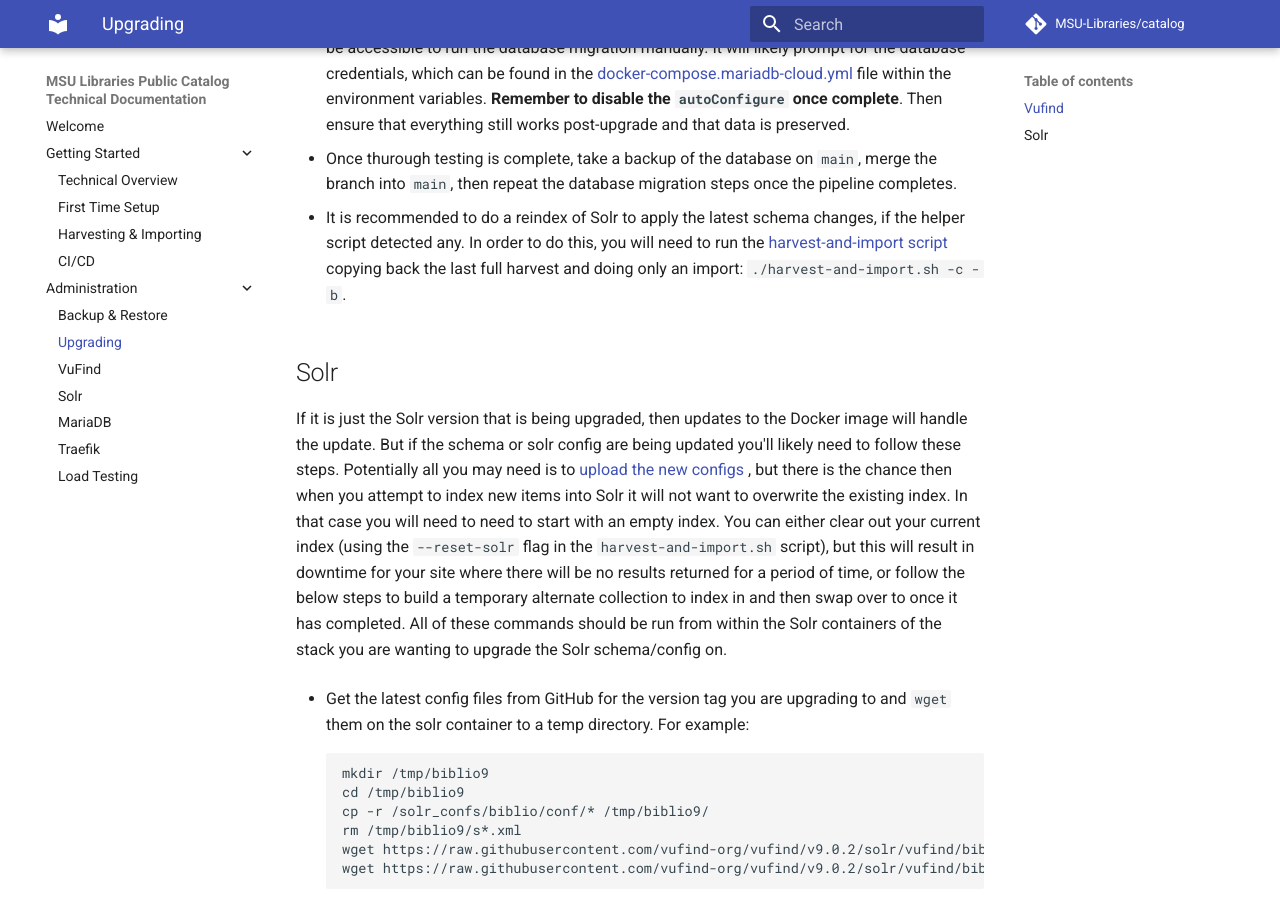
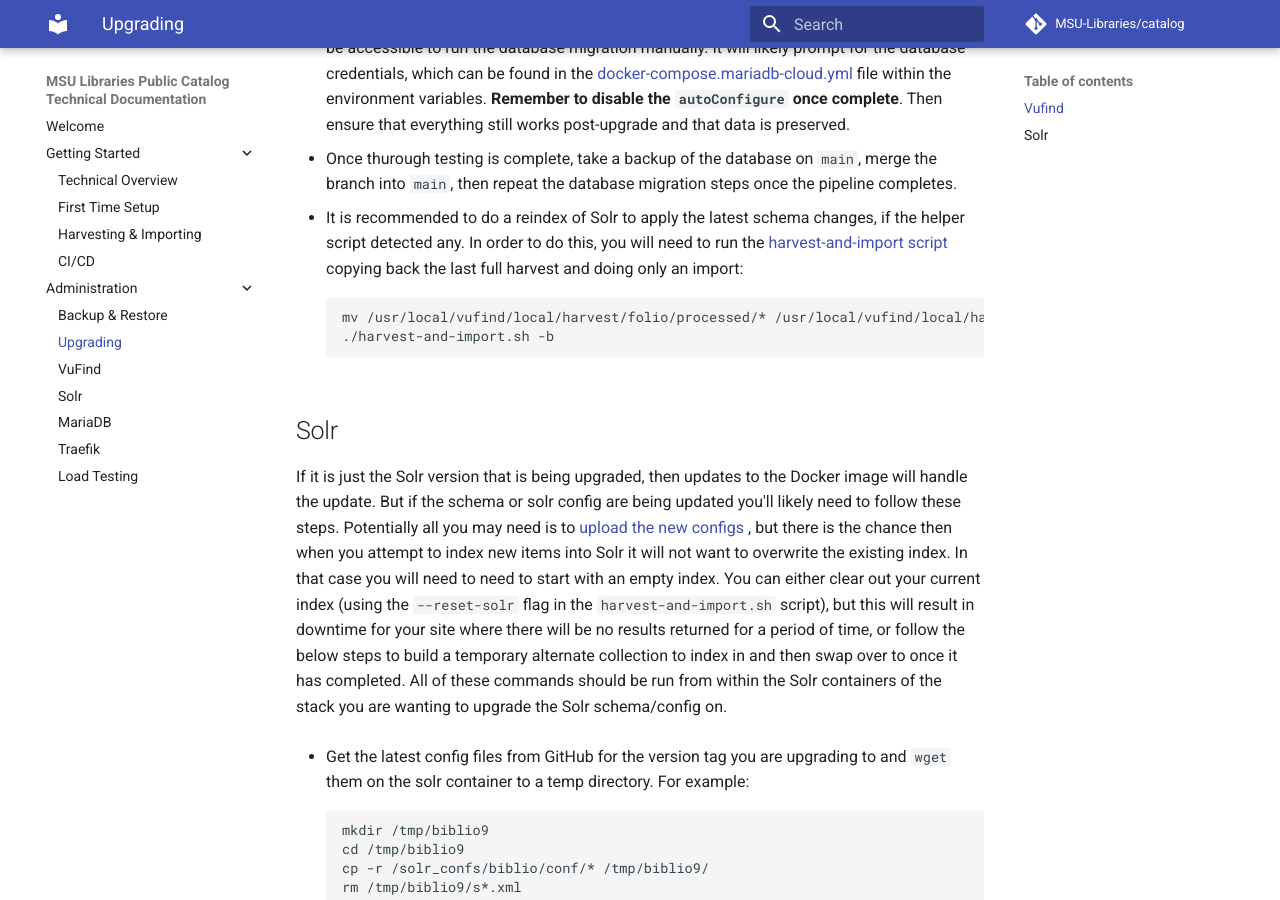
Before and after one commit to MSU-Libraries/catalog, an MkDocs documentation site: the page built from docs/upgrading.md, in a window 1280 px wide and 900 px high, scrolled down 728 px. Built offline with MkDocs 1.6.1 and Material for MkDocs 9.7.7, drawn with Linux system fonts in a browser that asks for light colours; comment, search, counter and statistics services are not loaded.

Commit message:
PC-287 Update docs and CI for harvest script changes

````diff
--- a/docs/upgrading.md
+++ b/docs/upgrading.md
@@ -40,7 +40,11 @@
 * It is recommended to do a reindex of Solr to apply the latest schema changes, if the helper script
 detected any. In order to do this, you will need to run the
 [harvest-and-import script](https://github.com/MSU-Libraries/catalog/blob/main/vufind/harvest-and-import.sh)
-copying back the last full harvest and doing only an import: `./harvest-and-import.sh -c -b`.
+copying back the last full harvest and doing only an import:
+```
+mv /usr/local/vufind/local/harvest/folio/processed/* /usr/local/vufind/local/harvest/folio/
+./harvest-and-import.sh -b
+```
 
 
 ## Solr
````
Also changed, not shown: docs/harvesting-and-importing.md (+1 -1 lines), 2 other files.
